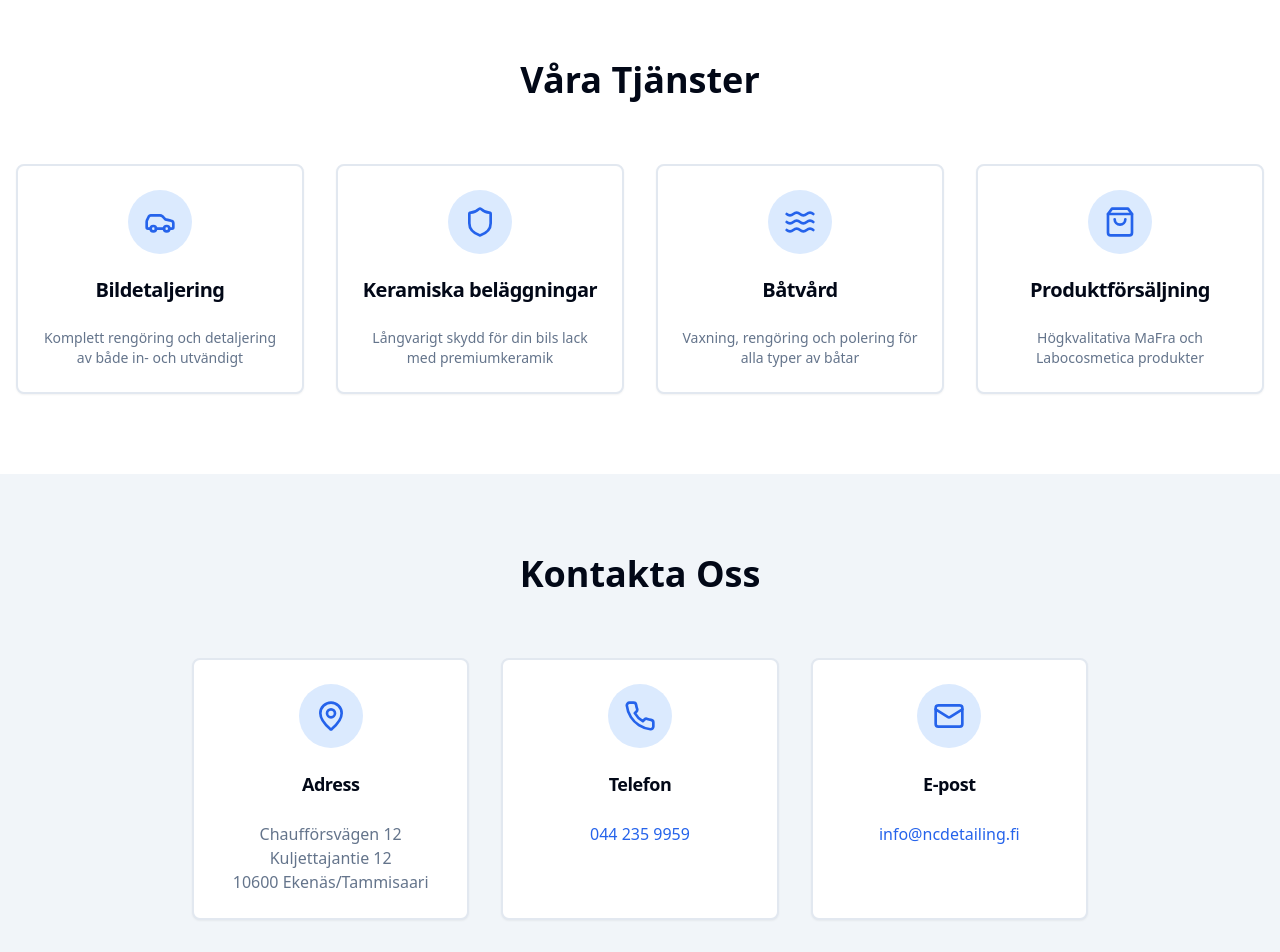
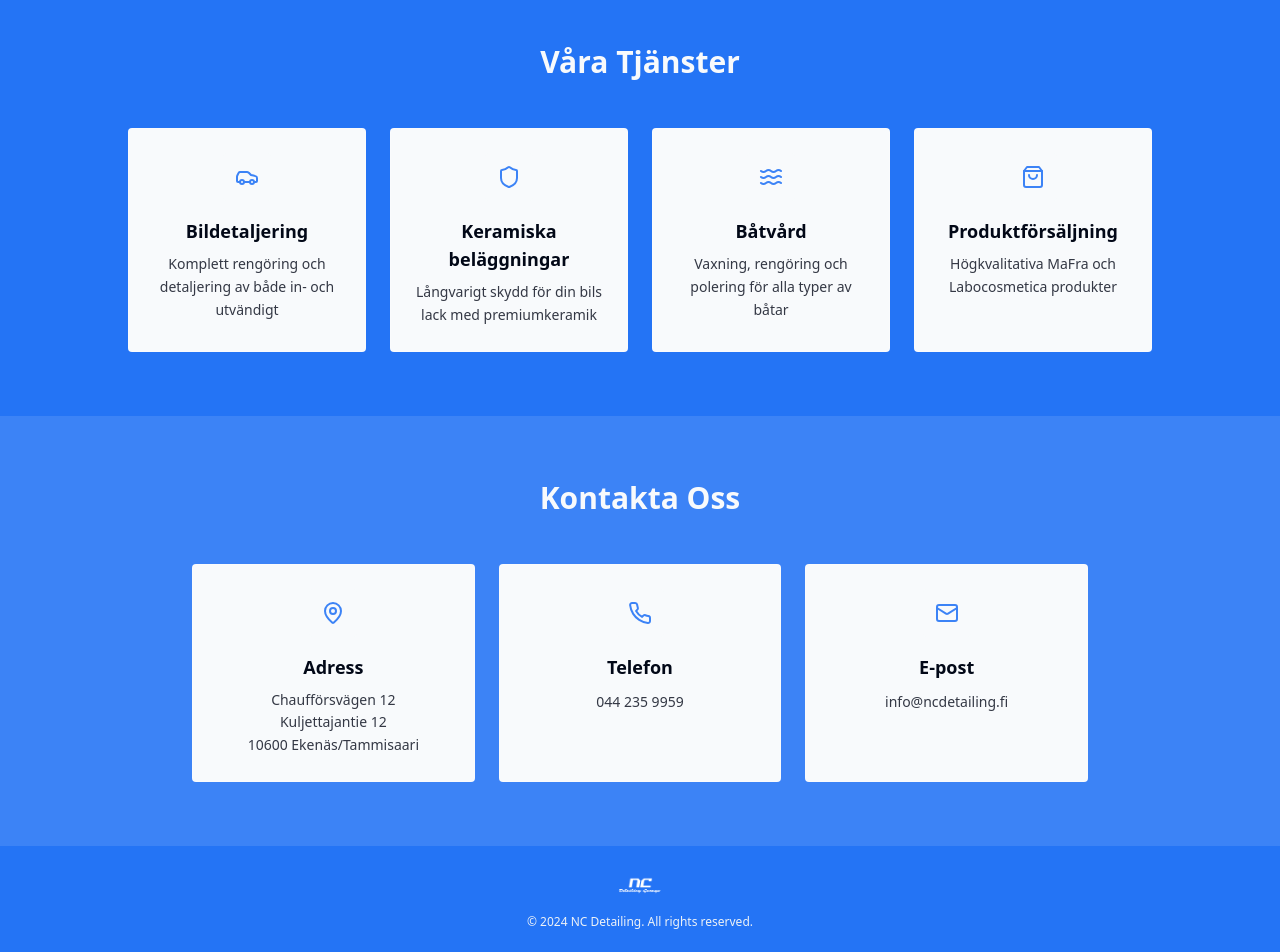
Before and after one commit to enberg/ncdetailing-fi, a React (Vite) app: page / in a window 1280 px wide. Shown: the part 820-1772 px from the top of the page. Built offline with nearby package versions, Linux system fonts and the light colour scheme.

Commit message:
Refactor: Apply flatter design and blue background
- Changed the design to be flatter.
- Set the blue color as the background.

```diff
--- a/src/components/Contact.tsx
+++ b/src/components/Contact.tsx
@@ -1,6 +1,5 @@
 
 import React from 'react';
-import { Card, CardHeader, CardTitle, CardContent } from '@/components/ui/card';
 import { MapPin, Phone, Mail } from 'lucide-react';
 import { useLanguage } from '@/contexts/LanguageContext';
 
@@ -8,65 +7,53 @@ const Contact = () => {
   const { t } = useLanguage();
 
   return (
-    <section id="contact" className="py-20 bg-muted">
-      <div className="container mx-auto px-4">
-        <div className="text-center mb-16">
-          <h2 className="text-3xl md:text-4xl font-bold text-foreground mb-4">
+    <section id="contact" className="py-16 bg-background">
+      <div className="container mx-auto px-6">
+        <div className="text-center mb-12">
+          <h2 className="text-2xl md:text-3xl font-bold text-foreground mb-2">
             {t('contactTitle')}
           </h2>
         </div>
 
         <div className="max-w-4xl mx-auto">
-          <div className="grid grid-cols-1 md:grid-cols-3 gap-8">
-            <Card className="text-center border-2 hover:border-blue-200 transition-colors">
-              <CardHeader>
-                <div className="mx-auto mb-4 w-16 h-16 bg-blue-100 rounded-full flex items-center justify-center">
-                  <MapPin className="w-8 h-8 text-blue-600" />
+          <div className="grid grid-cols-1 md:grid-cols-3 gap-6">
+            <div className="text-center bg-card flat-card rounded p-6">
+              <div className="mx-auto mb-4 w-12 h-12 bg-accent rounded flex items-center justify-center">
+                <MapPin className="w-6 h-6 text-accent-foreground" />
               </div>
-                <CardTitle className="text-lg text-foreground">{t('address')}</CardTitle>
-              </CardHeader>
-              <CardContent>
-                <p className="text-muted-foreground">
+              <h3 className="text-lg font-semibold text-card-foreground mb-2">{t('address')}</h3>
+              <p className="text-sm text-card-foreground/80 leading-relaxed">
                 Chaufförsvägen 12<br/>
                 Kuljettajantie 12<br/>
                 10600 Ekenäs/Tammisaari
               </p>
-              </CardContent>
-            </Card>
+            </div>
 
-            <Card className="text-center border-2 hover:border-blue-200 transition-colors">
-              <CardHeader>
-                <div className="mx-auto mb-4 w-16 h-16 bg-blue-100 rounded-full flex items-center justify-center">
-                  <Phone className="w-8 h-8 text-blue-600" />
+            <div className="text-center bg-card flat-card rounded p-6">
+              <div className="mx-auto mb-4 w-12 h-12 bg-accent rounded flex items-center justify-center">
+                <Phone className="w-6 h-6 text-accent-foreground" />
               </div>
-                <CardTitle className="text-lg text-foreground">{t('phone')}</CardTitle>
-              </CardHeader>
-              <CardContent>
+              <h3 className="text-lg font-semibold text-card-foreground mb-2">{t('phone')}</h3>
               <a
                 href="tel:0442359959"
-                  className="text-blue-600 hover:text-blue-700 transition-colors"
+                className="text-sm text-card-foreground/80 hover:text-card-foreground transition-colors"
               >
                 044 235 9959
               </a>
-              </CardContent>
-            </Card>
+            </div>
 
-            <Card className="text-center border-2 hover:border-blue-200 transition-colors">
-              <CardHeader>
-                <div className="mx-auto mb-4 w-16 h-16 bg-blue-100 rounded-full flex items-center justify-center">
-                  <Mail className="w-8 h-8 text-blue-600" />
+            <div className="text-center bg-card flat-card rounded p-6">
+              <div className="mx-auto mb-4 w-12 h-12 bg-accent rounded flex items-center justify-center">
+                <Mail className="w-6 h-6 text-accent-foreground" />
               </div>
-                <CardTitle className="text-lg text-foreground">{t('email')}</CardTitle>
-              </CardHeader>
-              <CardContent>
+              <h3 className="text-lg font-semibold text-card-foreground mb-2">{t('email')}</h3>
               <a
                 href="mailto:info@ncdetailing.fi"
-                  className="text-blue-600 hover:text-blue-700 transition-colors"
+                className="text-sm text-card-foreground/80 hover:text-card-foreground transition-colors"
               >
                 info@ncdetailing.fi
               </a>
-              </CardContent>
-            </Card>
+            </div>
           </div>
         </div>
       </div>
--- a/src/components/Footer.tsx
+++ b/src/components/Footer.tsx
@@ -3,16 +3,16 @@ import React from 'react';
 
 const Footer = () => {
   return (
-    <footer className="bg-foreground text-background py-8">
-      <div className="container mx-auto px-4 text-center">
-        <div className="mb-4">
+    <footer className="bg-muted py-6">
+      <div className="container mx-auto px-6 text-center">
+        <div className="mb-3">
           <img
             src="/lovable-uploads/97d8d295-4130-4a3b-ad91-50764924ab39.png"
             alt="NC Detailing Logo"
-            className="h-12 w-auto mx-auto mb-4"
+            className="h-8 w-auto mx-auto mb-3"
           />
         </div>
-        <p className="text-sm opacity-80">
+        <p className="text-xs text-muted-foreground">
           © 2024 NC Detailing. All rights reserved.
         </p>
       </div>
--- a/src/components/Hero.tsx
+++ b/src/components/Hero.tsx
@@ -6,20 +6,20 @@ const Hero = () => {
   const { t } = useLanguage();
 
   return (
-    <section className="min-h-screen flex items-center justify-center bg-gradient-to-br from-background to-muted pt-20">
-      <div className="container mx-auto px-4 text-center">
-        <div className="max-w-4xl mx-auto">
+    <section className="min-h-screen flex items-center justify-center bg-background pt-16">
+      <div className="container mx-auto px-6 text-center">
+        <div className="max-w-3xl mx-auto">
           <img
             src="/lovable-uploads/97d8d295-4130-4a3b-ad91-50764924ab39.png"
             alt="NC Detailing Logo"
-            className="h-24 w-auto mx-auto mb-8"
+            className="h-20 w-auto mx-auto mb-6"
           />
 
-          <h1 className="text-4xl md:text-6xl font-bold text-foreground mb-6">
+          <h1 className="text-3xl md:text-5xl font-bold text-foreground mb-4 leading-tight">
             {t('heroTitle')}
           </h1>
 
-          <p className="text-xl md:text-2xl text-muted-foreground mb-8 max-w-3xl mx-auto">
+          <p className="text-lg md:text-xl text-muted-foreground mb-8 max-w-2xl mx-auto leading-relaxed">
             {t('heroSubtitle')}
           </p>
         </div>
--- a/src/components/Services.tsx
+++ b/src/components/Services.tsx
@@ -1,6 +1,5 @@
 
 import React from 'react';
-import { Card, CardHeader, CardTitle, CardDescription, CardContent } from '@/components/ui/card';
 import { Car, Shield, Waves, ShoppingBag } from 'lucide-react';
 import { useLanguage } from '@/contexts/LanguageContext';
 
@@ -31,29 +30,25 @@ const Services = () => {
   ];
 
   return (
-    <section id="services" className="py-20 bg-background">
-      <div className="container mx-auto px-4">
-        <div className="text-center mb-16">
-          <h2 className="text-3xl md:text-4xl font-bold text-foreground mb-4">
+    <section id="services" className="py-16 bg-muted">
+      <div className="container mx-auto px-6">
+        <div className="text-center mb-12">
+          <h2 className="text-2xl md:text-3xl font-bold text-foreground mb-2">
             {t('servicesTitle')}
           </h2>
         </div>
 
-        <div className="grid grid-cols-1 md:grid-cols-2 lg:grid-cols-4 gap-8">
+        <div className="grid grid-cols-1 md:grid-cols-2 lg:grid-cols-4 gap-6 max-w-5xl mx-auto">
           {services.map((service, index) => (
-            <Card key={index} className="text-center hover:shadow-lg transition-shadow border-2 hover:border-blue-200">
-              <CardHeader>
-                <div className="mx-auto mb-4 w-16 h-16 bg-blue-100 rounded-full flex items-center justify-center">
-                  <service.icon className="w-8 h-8 text-blue-600" />
-                </div>
-                <CardTitle className="text-xl text-foreground">{service.title}</CardTitle>
-              </CardHeader>
-              <CardContent>
-                <CardDescription className="text-muted-foreground">
-                  {service.description}
-                </CardDescription>
-              </CardContent>
-            </Card>
+            <div key={index} className="text-center bg-card flat-card rounded p-6">
+              <div className="mx-auto mb-4 w-12 h-12 bg-accent rounded flex items-center justify-center">
+                <service.icon className="w-6 h-6 text-accent-foreground" />
+              </div>
+              <h3 className="text-lg font-semibold text-card-foreground mb-2">{service.title}</h3>
+              <p className="text-sm text-card-foreground/80 leading-relaxed">
+                {service.description}
+              </p>
+            </div>
           ))}
         </div>
       </div>
--- a/src/index.css
+++ b/src/index.css
@@ -7,81 +7,74 @@
 
 @layer base {
   :root {
-    --background: 0 0% 100%;
-    --foreground: 222.2 84% 4.9%;
+    --background: 217 91% 60%;
+    --foreground: 210 40% 98%;
 
-    --card: 0 0% 100%;
+    --card: 210 40% 98%;
     --card-foreground: 222.2 84% 4.9%;
 
     --popover: 0 0% 100%;
     --popover-foreground: 222.2 84% 4.9%;
 
-    --primary: 217 91% 60%;
-    --primary-foreground: 210 40% 98%;
+    --primary: 210 40% 98%;
+    --primary-foreground: 217 91% 60%;
 
-    --secondary: 210 40% 96.1%;
-    --secondary-foreground: 222.2 47.4% 11.2%;
+    --secondary: 217 91% 65%;
+    --secondary-foreground: 210 40% 98%;
 
-    --muted: 210 40% 96.1%;
-    --muted-foreground: 215.4 16.3% 46.9%;
+    --muted: 217 91% 55%;
+    --muted-foreground: 210 40% 95%;
 
-    --accent: 210 40% 96.1%;
-    --accent-foreground: 222.2 47.4% 11.2%;
+    --accent: 210 40% 98%;
+    --accent-foreground: 217 91% 60%;
 
     --destructive: 0 84.2% 60.2%;
     --destructive-foreground: 210 40% 98%;
 
-    --border: 214.3 31.8% 91.4%;
+    --border: 217 91% 65%;
     --input: 214.3 31.8% 91.4%;
-    --ring: 217 91% 60%;
+    --ring: 210 40% 98%;
 
-    --radius: 0.5rem;
+    --radius: 0.25rem;
 
     --sidebar-background: 0 0% 98%;
-
     --sidebar-foreground: 240 5.3% 26.1%;
-
     --sidebar-primary: 240 5.9% 10%;
-
     --sidebar-primary-foreground: 0 0% 98%;
-
     --sidebar-accent: 240 4.8% 95.9%;
-
     --sidebar-accent-foreground: 240 5.9% 10%;
-
     --sidebar-border: 220 13% 91%;
-
     --sidebar-ring: 217.2 91.2% 59.8%;
   }
 
   .dark {
-    --background: 222.2 84% 4.9%;
+    --background: 217 91% 60%;
     --foreground: 210 40% 98%;
 
-    --card: 222.2 84% 4.9%;
-    --card-foreground: 210 40% 98%;
+    --card: 210 40% 98%;
+    --card-foreground: 222.2 84% 4.9%;
 
     --popover: 222.2 84% 4.9%;
     --popover-foreground: 210 40% 98%;
 
-    --primary: 217 91% 60%;
-    --primary-foreground: 222.2 47.4% 11.2%;
+    --primary: 210 40% 98%;
+    --primary-foreground: 217 91% 60%;
 
-    --secondary: 217.2 32.6% 17.5%;
+    --secondary: 217 91% 65%;
     --secondary-foreground: 210 40% 98%;
 
-    --muted: 217.2 32.6% 17.5%;
-    --muted-foreground: 215 20.2% 65.1%;
+    --muted: 217 91% 55%;
+    --muted-foreground: 210 40% 95%;
 
-    --accent: 217.2 32.6% 17.5%;
-    --accent-foreground: 210 40% 98%;
+    --accent: 210 40% 98%;
+    --accent-foreground: 217 91% 60%;
 
     --destructive: 0 62.8% 30.6%;
     --destructive-foreground: 210 40% 98%;
 
-    --border: 217.2 32.6% 17.5%;
+    --border: 217 91% 65%;
     --input: 217.2 32.6% 17.5%;
-    --ring: 217 91% 60%;
+    --ring: 210 40% 98%;
     --sidebar-background: 240 5.9% 10%;
     --sidebar-foreground: 240 4.8% 95.9%;
     --sidebar-primary: 224.3 76.3% 48%;
@@ -107,31 +100,13 @@
   }
 }
 
-/* Custom styles for blue accent theme */
-.text-blue-600 {
-  color: rgb(37 99 235);
+/* Flat design overrides */
+.flat-card {
+  box-shadow: none !important;
+  border: 1px solid rgba(255, 255, 255, 0.2) !important;
 }
 
-.bg-blue-600 {
-  background-color: rgb(37 99 235);
+.flat-button {
+  box-shadow: none !important;
+  border-radius: 0.25rem !important;
 }
-
-.hover\:bg-blue-700:hover {
-  background-color: rgb(29 78 216);
-}
-
-.bg-blue-100 {
-  background-color: rgb(219 234 254);
-}
-
-.border-blue-200 {
-  border-color: rgb(191 219 254);
-}
-
-.hover\:border-blue-200:hover {
-  border-color: rgb(191 219 254);
-}
-
-.hover\:text-blue-700:hover {
-  color: rgb(29 78 216);
-}
```
Also changed, not shown: src/components/Header.tsx (+6 -6 lines). Lines whose indentation alone changed are shown as unchanged.
